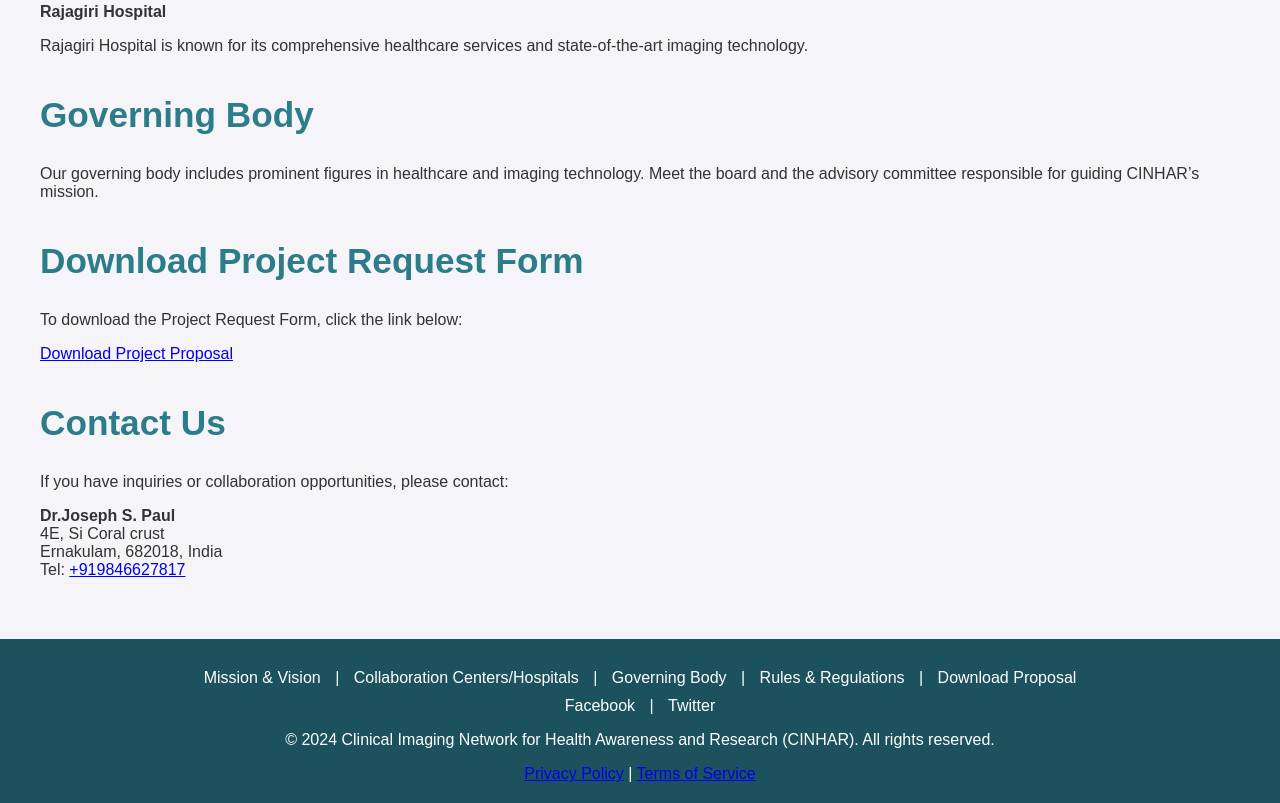
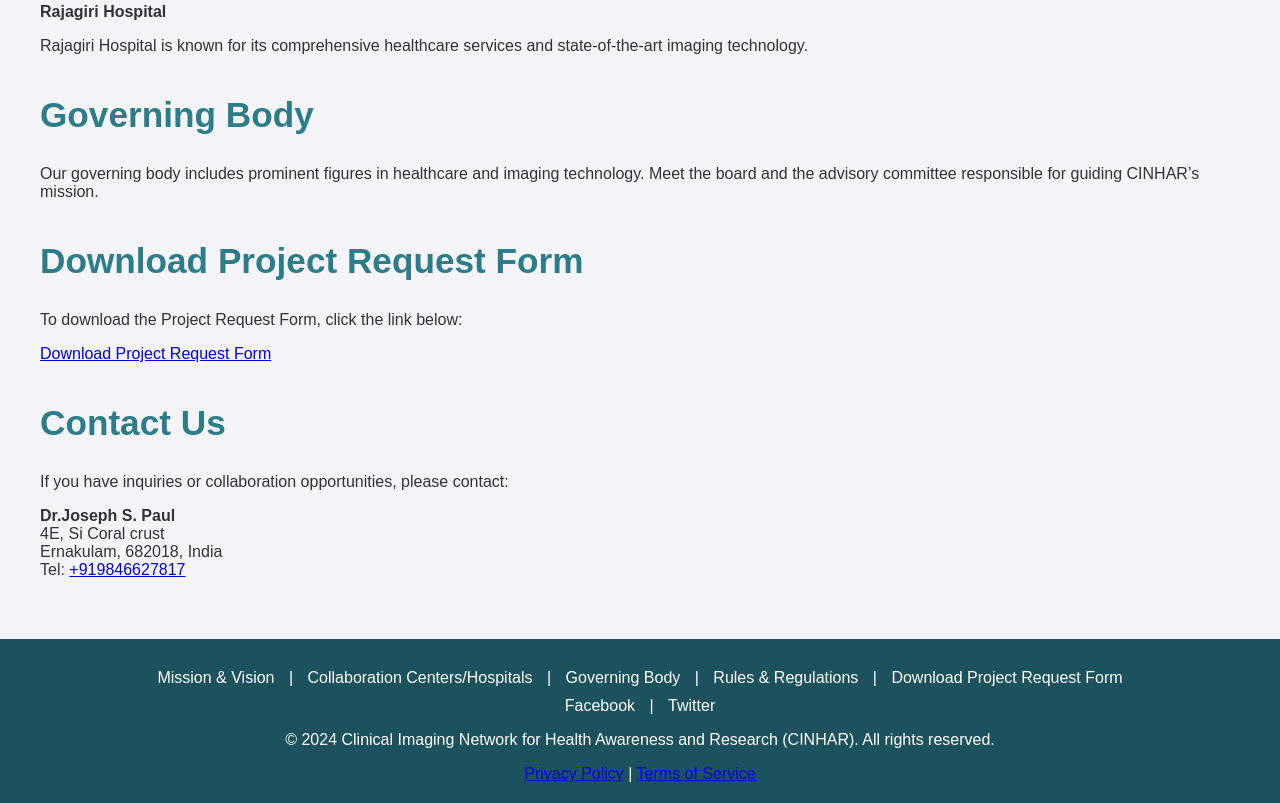
Before and after one commit to Cinhar/CINHAR, a plain HTML site: page index.html in a window 1280 px wide. Shown: the part 670-1473 px from the top of the page. Drawn offline with Linux system fonts and the light colour scheme.

Commit message:
index.html

```diff
--- a/index.html
+++ b/index.html
@@ -201,7 +201,7 @@
         <section id="proposal">
             <h3>Download Project Request Form</h3>
             <p>To download the Project Request Form, click the link below:</p>
-            <p><a href="./downloads/test.pdf" download>Download Project Proposal</a></p> <!-- Link to proposal -->
+            <p><a href="./downloads/test.pdf" download>Download Project Request Form</a></p> <!-- Link to proposal -->
         </section>
 
         <!-- Contact Us Section -->
@@ -222,7 +222,7 @@
             <a href="#centers">Collaboration Centers/Hospitals</a> |
             <a href="#governance">Governing Body</a> |
             <a href="#rules">Rules & Regulations</a> |
-            <a href="#proposal">Download Proposal</a> <!-- Added here -->
+            <a href="#proposal">Download Project Request Form</a> <!-- Added here -->
         </div>
         <div class="social-links">
             <a href="https://facebook.com">Facebook</a> |
```
